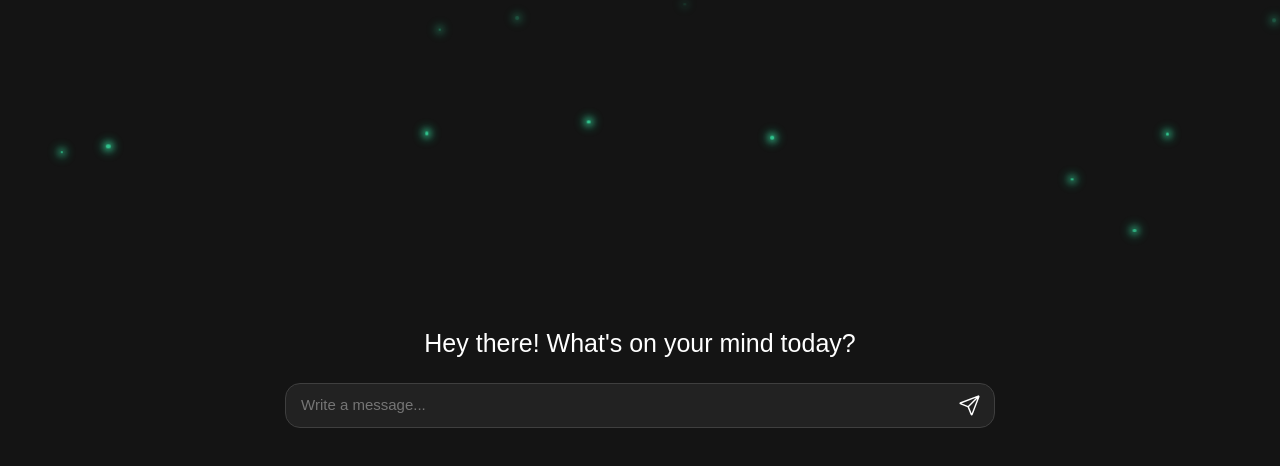
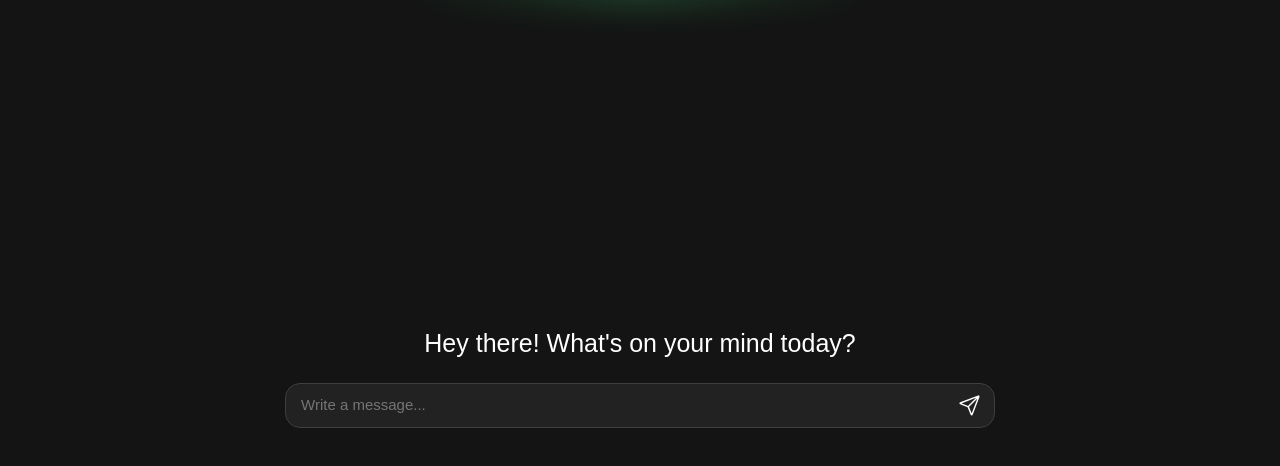
Before and after one commit to bvkube95-ship-it/chatBot, a React (Vite) app: page / in a window 1280 px wide. Shown: the top 466 px of the page. Built offline with nearby package versions, Linux system fonts and the light colour scheme.

Commit message:
Fireflies deleted

```diff
--- a/src/App.css
+++ b/src/App.css
@@ -82,3 +82,57 @@ body {
 
     pointer-events: none;
 }
+
+.app-container.empty-state .chat-input-wrapper {
+    position: static;
+    margin-top: 0;
+    margin-bottom: 75px;
+    background-color: transparent;
+}
+
+/* Лампа-подсветка над полем ввода */
+.app-container.empty-state .chat-input-wrapper::after {
+    content: "";
+    position: absolute;
+    left: 50%;
+    bottom: 100%;
+    transform: translateX(-50%);
+
+    width: 500px;
+    height: 220px;
+
+    background: radial-gradient(
+        ellipse at 50% 100%,
+        rgba(74, 222, 128, 0.35) 0%,
+        rgba(74, 222, 128, 0.15) 35%,
+        transparent 70%
+    );
+
+    filter: blur(20px);
+    pointer-events: none;
+    z-index: -1;
+
+    animation: lamp-flicker 4s ease-in-out infinite;
+}
+
+@keyframes lamp-flicker {
+    0%, 100% {
+        opacity: 0.7;
+    }
+    50% {
+        opacity: 1;
+    }
+    /* лёгкие "перебои" мигания лампы */
+    62% {
+        opacity: 0.85;
+    }
+    64% {
+        opacity: 1;
+    }
+    78% {
+        opacity: 0.9;
+    }
+    80% {
+        opacity: 1;
+    }
+}
--- a/src/App.tsx
+++ b/src/App.tsx
@@ -2,7 +2,6 @@ import { useState, useMemo } from 'react'
 import { useFavicon } from './hooks/useFavicon'
 import ChatInput from './components/ChatInput'
 import ChatMessages from './components/ChatMessages'
-import Fireflies from './components/Fireflies'
 import { getRandomGreeting } from './utils/greetings'
 import type { MessageBox } from './utils/types'
 import './App.css'
@@ -24,12 +23,9 @@ function App() {
       />
       <div className="chat-input-wrapper">
         {isEmpty && (
-          <>
-            <Fireflies />
             <p className="welcome-message">
               {greetings}
             </p>
-          </>
         )}
         <ChatInput
             chatMessages={chatMessages}
--- a/src/components/Fireflies.tsx
+++ /dev/null
@@ -1,40 +0,0 @@
-import { useMemo } from 'react'
-import type { Firefly } from '../utils/types'
-import './styles/Fireflies.css'
-
-const FIREFLY_COUNT = 25
-
-function Fireflies() {
-  const fireflies = useMemo<Firefly[]>(() => {
-    return Array.from({ length: FIREFLY_COUNT }, (_, i) => ({
-      id: i,
-      left: Math.random() * 100,
-      size: 2 + Math.random() * 3,
-      duration: 8 + Math.random() * 10,
-      delay: Math.random() * 10,
-      drift: -30 + Math.random() * 60,
-    }))
-  }, [])
-
-  return (
-    <div className="fireflies-container">
-      {fireflies.map((f) => (
-        <span
-          key={f.id}
-          className="firefly"
-          style={{
-            left: `${f.left}%`,
-            width: `${f.size}px`,
-            height: `${f.size}px`,
-            animationDuration: `${f.duration}s`,
-            animationDelay: `${f.delay}s`,
-            // @ts-expect-error — a custom CSS property for use in keyframes
-            '--drift': `${f.drift}px`,
-          }}
-        />
-      ))}
-    </div>
-  )
-}
-
-export default Fireflies
--- a/src/components/styles/Fireflies.css
+++ /dev/null
@@ -1,44 +0,0 @@
-.fireflies-container {
-    position: fixed;
-    inset: 0;
-    overflow: hidden;
-    pointer-events: none;
-    z-index: -1;
-}
-
-.firefly {
-    position: absolute;
-    top: -10px;
-    border-radius: 50%;
-
-    background: rgb(52, 211, 153);
-    box-shadow:
-        0 0 6px 2px rgba(52, 211, 153, 0.8),
-        0 0 12px 4px rgba(52, 211, 153, 0.4);
-
-    animation-name: firefly-fall;
-    animation-timing-function: linear;
-    animation-iteration-count: infinite;
-    opacity: 0;
-}
-
-@keyframes firefly-fall {
-    0% {
-        transform: translate(0, 0);
-        opacity: 0;
-    }
-    10% {
-        opacity: 1;
-    }
-    50% {
-        transform: translate(var(--drift), 50vh);
-        opacity: 0.6;
-    }
-    90% {
-        opacity: 0.8;
-    }
-    100% {
-        transform: translate(calc(var(--drift) * 1.5), 105vh);
-        opacity: 0;
-    }
-}
```
